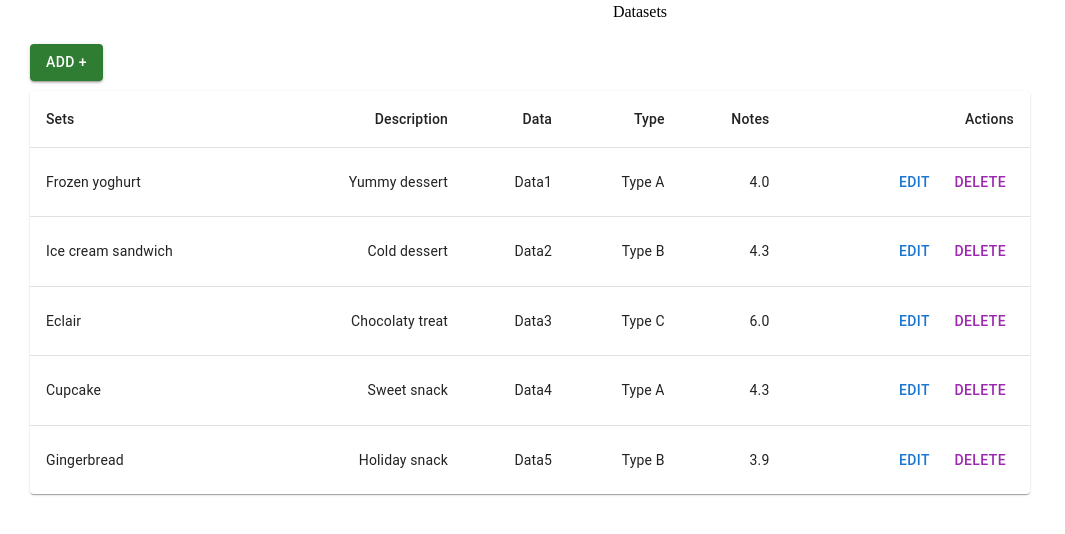
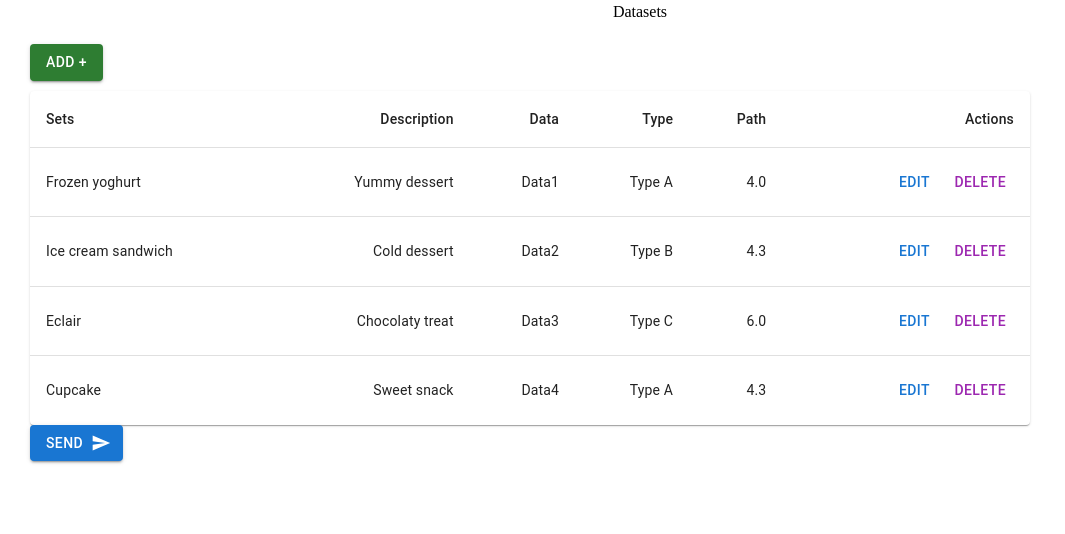
Before and after one commit to AjithACL/Web-Development, a React (Vite) app in the folder Day4_Data_Visualization/Dashboard/: page /dataset in a window 1280 px wide. Shown: the top 534 px of the page, without its empty margins (0-1065 px from the left). Built offline with nearby package versions, Linux system fonts and the light colour scheme.

Commit message:
day 5 final

```diff
--- a/Day4_Data_Visualization/Dashboard/package.json
+++ b/Day4_Data_Visualization/Dashboard/package.json
@@ -15,6 +15,7 @@
     "@fortawesome/free-brands-svg-icons": "^6.7.2",
     "@fortawesome/free-solid-svg-icons": "^6.7.2",
     "@fortawesome/react-fontawesome": "^0.2.2",
+    "@mui/icons-material": "^6.3.0",
     "@mui/material": "^6.3.0",
     "@mui/styled-engine": "^6.3.0",
     "@reduxjs/toolkit": "^2.5.0",
--- a/Day4_Data_Visualization/Dashboard/src/Dataset/BasicTable.jsx
+++ b/Day4_Data_Visualization/Dashboard/src/Dataset/BasicTable.jsx
@@ -7,7 +7,9 @@ import TableHead from '@mui/material/TableHead';
 import TableRow from '@mui/material/TableRow';
 import Paper from '@mui/material/Paper';
 import Button from '@mui/material/Button';
-import { useState } from 'react';
+import SendIcon from '@mui/icons-material/Send';
+import { useState, useEffect } from 'react';
+import ExitToAppIcon from '@mui/icons-material/ExitToApp';
 import './BasicTable.css';
 
 function createData(name, description, data, type, notes) {
@@ -20,7 +22,6 @@ export default function BasicTable() {
     createData('Ice cream sandwich', 'Cold dessert', 'Data2', 'Type B', '4.3'),
     createData('Eclair', 'Chocolaty treat', 'Data3', 'Type C', '6.0'),
     createData('Cupcake', 'Sweet snack', 'Data4', 'Type A', '4.3'),
-    createData('Gingerbread', 'Holiday snack', 'Data5', 'Type B', '3.9'),
   ]);
 
   const [showForm, setShowForm] = useState(false);
@@ -32,7 +33,6 @@ export default function BasicTable() {
     notes: '',
   });
   const [editingRow, setEditingRow] = useState(null); // Track which row is being edited
-
   const [showDeletePopup, setShowDeletePopup] = useState(false); // For the delete confirmation popup
   const [rowToDelete, setRowToDelete] = useState(null); // Row to delete
 
@@ -91,9 +91,23 @@ export default function BasicTable() {
 
   const isFormValid = newRow.name && newRow.description && newRow.data && newRow.type && newRow.notes;
 
+  // Save data to local storage when the "Send" button is clicked
+  const handleSend = () => {
+    localStorage.setItem('tableData', JSON.stringify(rows)); // Save rows to local storage
+    alert('Data has been saved to local storage!');
+  };
+
+  // Load data from local storage when the component mounts
+  useEffect(() => {
+    const savedData = localStorage.getItem('tableData');
+    if (savedData) {
+      setRows(JSON.parse(savedData)); // Load the saved data into rows
+    }
+  }, []);
+
   return (
     <div className="data-table">
-      <Button variant="contained" color="success" style={{margin:'10px 0'}} onClick={() => setShowForm(!showForm)}>
+      <Button variant="contained" color="success" style={{ margin: '10px 0' }} onClick={() => setShowForm(!showForm)}>
         {showForm ? 'Cancel' : 'Add +'}
       </Button>
 
@@ -143,19 +157,14 @@ export default function BasicTable() {
               value={newRow.notes}
               onChange={handleChange}
             />
-            <Button
-              variant="contained"
-              color="primary"
-              type="submit"
-              disabled={!isFormValid}
-            >
+            <Button variant="contained" color="primary" type="submit" disabled={!isFormValid}>
               {editingRow ? 'Update' : 'Submit'}
             </Button>
           </form>
         </div>
       )}
 
-      <TableContainer component={Paper}>
+      <TableContainer component={Paper} style={{ maxHeight: '400px', overflowY: 'auto' }}>
         <Table sx={{ minWidth: 650 }} aria-label="simple table">
           <TableHead>
             <TableRow>
@@ -163,7 +172,7 @@ export default function BasicTable() {
               <TableCell align="right">Description</TableCell>
               <TableCell align="right">Data</TableCell>
               <TableCell align="right">Type</TableCell>
-              <TableCell align="right">Notes</TableCell>
+              <TableCell align="right">Path</TableCell>
               <TableCell align="right">Actions</TableCell>
             </TableRow>
           </TableHead>
@@ -205,6 +214,12 @@ export default function BasicTable() {
           </div>
         </div>
       )}
+
+      <div className="send-btn">
+        <Button variant="contained" endIcon={<SendIcon />} onClick={handleSend}>
+          Send
+        </Button>
+      </div>
     </div>
   );
 }
--- a/Day4_Data_Visualization/Dashboard/src/Dataset/Dataset.jsx
+++ b/Day4_Data_Visualization/Dashboard/src/Dataset/Dataset.jsx
@@ -5,7 +5,6 @@ const Dataset =()=>{
       <div>
         <h1 style={{textAlign:'center'}}>Datasets</h1>
         <div className="dashboard-table">
-
         <BasicTable/>
         </div>
       </div>
--- a/Day4_Data_Visualization/Dashboard/src/Redux/Store.js
+++ b/Day4_Data_Visualization/Dashboard/src/Redux/Store.js
@@ -5,5 +5,4 @@ const Store=configureStore({
         auth:authReducer
     }
 })
-
 export default Store;
--- a/Day4_Data_Visualization/Dashboard/src/component/Dashboard.jsx
+++ b/Day4_Data_Visualization/Dashboard/src/component/Dashboard.jsx
@@ -52,7 +52,7 @@ const Dashboard = () => {
             height="40px"
             width="40px"
             onClick={toggleUserDetails}
-            style={{ cursor: "pointer" }}
+            style={{ cursor: "pointer", margin:'0 10px' }}
           />
         </div>
       </div>
@@ -70,21 +70,21 @@ const Dashboard = () => {
               onClick={() => setActiveMenu("dashboard")}
               className={activeMenu === "dashboard" ? "active" : ""}
             >
-              <img src="Dashboard_icon.png" alt="" height="20px" width="20px" />
+              <img src="Dashboard_icon.png" alt="" height="20px" width="20px" style={{margin:'0 10px'}} />
               <span>Dashboard</span>
             </li>
             <li
               onClick={() => setActiveMenu("dataset")}
               className={activeMenu === "dataset" ? "active" : ""}
             >
-              <img src="Analytics.png" alt="" height="20px" width="20px" />
+              <img src="Analytics.png" alt="" height="20px" width="20px" style={{margin:'0 10px'}}/>
               <span>Dataset</span>
             </li>
             <li
               onClick={() => setActiveMenu("settings")}
               className={activeMenu === "settings" ? "active" : ""}
             >
-              <img src="Settings.png" alt="" height="20px" width="20px" />
+              <img src="Settings.png" alt="" height="20px" width="20px" style={{margin:'0 10px'}}/>
               <span>Settings</span>
             </li>
           </ul>
--- a/Day4_Data_Visualization/Dashboard/src/component/Login.jsx
+++ b/Day4_Data_Visualization/Dashboard/src/component/Login.jsx
@@ -18,17 +18,21 @@ const Login = () => {
   const handleSubmit = (e) => {
     e.preventDefault();
 
-    const user = registeredUsers.find(
-      (user) =>
-        user.email === formData.email && user.password === formData.password
-    );
-
-    if (user) {
-      dispatch(setUser(user));
-      navigate("/Dashboard");
-    } else {
+    if(formData.email === "ajith@gmail.com" && formData.password === "Ajith@123"){
+     navigate("/dashboard");
+    }else {
       dispatch(setError("Invalid email or password."));
     }
+
+    // const user = registeredUsers.find(
+    //   (user) =>
+    //     user.email === formData.email && user.password === formData.password
+    // );
+
+    // if (user) {
+    //   dispatch(setUser(user));
+    //   navigate("/Dashboard");
+    // }
   };
 
   return (
```
Also changed, not shown: 1 other file (tests, documents, lock files or other folders).
